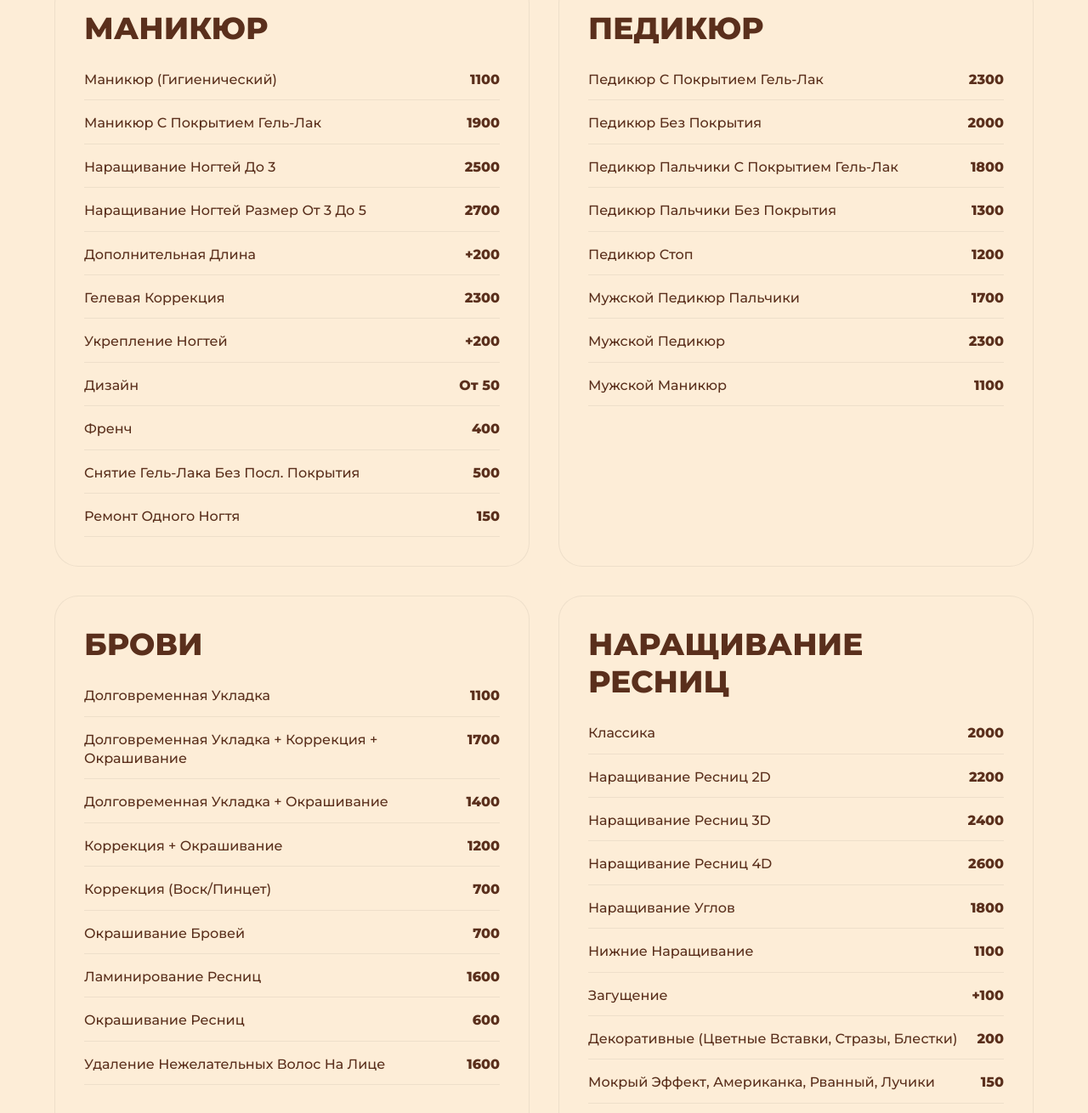
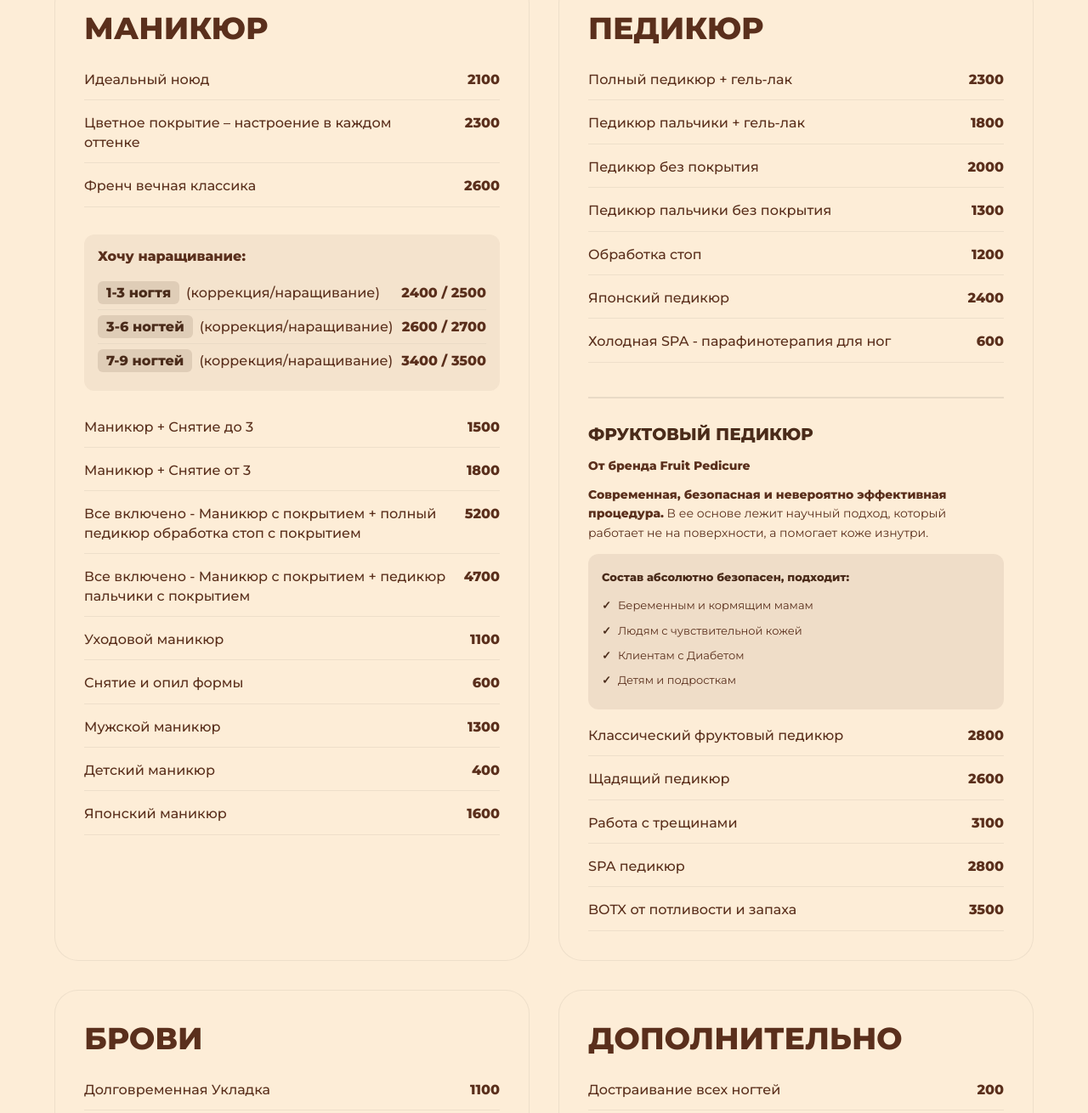
Before and after one commit to t3rasee-design/MOKKO, a plain HTML site: page index.html in a window 1280 px wide. Shown: the part 1072-2382 px from the top of the page at 85% size. Drawn offline with Linux system fonts and the light colour scheme.

Commit message:
Add files via upload

```diff
--- a/index.html
+++ b/index.html
@@ -107,6 +107,30 @@ nav a:hover{
     padding:10px 18px;
     border:1px solid rgba(0,0,0,0.08);
     border-radius:50px;
+}
+
+.instagram-link {
+    display: flex;
+    align-items: center;
+    gap: 10px;
+    padding: 10px 18px;
+    border: 1px solid rgba(0,0,0,0.08);
+    border-radius: 50px;
+    text-decoration: none;
+    color: var(--text);
+    font-size: 16px;
+    font-weight: 500;
+    transition: 0.3s;
+}
+
+.instagram-link:hover {
+    opacity: 0.6;
+}
+
+.instagram-link svg {
+    width: 20px;
+    height: 20px;
+    stroke: var(--text);
 }
 
 /* ================= HERO ================= */
@@ -224,6 +248,108 @@ nav a:hover{
     font-weight:800;
 }
 
+/* Блок наращивания */
+.nail-section {
+    background: rgba(74, 43, 26, 0.05);
+    padding: 16px;
+    border-radius: 12px;
+    margin: 16px 0;
+}
+
+.nail-title {
+    font-size: 16px;
+    font-weight: 700;
+    color: var(--text);
+    margin-bottom: 14px;
+}
+
+.nail-item {
+    display: flex;
+    justify-content: space-between;
+    align-items: center;
+    padding: 10px 0;
+    border-bottom: 1px solid rgba(0,0,0,0.04);
+    font-size: 16px;
+    font-weight: 500;
+}
+
+.nail-item:last-child {
+    border-bottom: none;
+}
+
+.nail-count {
+    font-weight: 800;
+    color: var(--brown);
+    font-size: 16px;
+    background: rgba(74, 43, 26, 0.12);
+    padding: 4px 10px;
+    border-radius: 6px;
+    margin-right: 8px;
+}
+
+.nail-price {
+    font-weight: 800;
+    color: var(--text);
+}
+
+/* Раздел Фруктовый педикюр внутри блока */
+.fruit-section {
+    margin-top: 40px;
+    padding-top: 30px;
+    border-top: 2px solid rgba(0,0,0,0.08);
+}
+
+.fruit-title {
+    font-size: 20px;
+    font-weight: 800;
+    text-transform: uppercase;
+    margin-bottom: 16px;
+    color: var(--brown);
+}
+
+.fruit-brand {
+    font-size: 14px;
+    font-weight: 600;
+    color: var(--text);
+    margin-bottom: 14px;
+}
+
+.fruit-description {
+    font-size: 14px;
+    line-height: 1.6;
+    margin-bottom: 14px;
+    color: var(--text);
+}
+
+.fruit-highlights {
+    background: rgba(74, 43, 26, 0.08);
+    padding: 16px;
+    border-radius: 12px;
+    margin-bottom: 20px;
+    font-size: 13px;
+    line-height: 1.8;
+}
+
+.fruit-highlights-title {
+    font-weight: 700;
+    margin-bottom: 10px;
+    color: var(--brown);
+    font-size: 13px;
+}
+
+.fruit-highlights-item {
+    display: flex;
+    align-items: center;
+    margin-bottom: 6px;
+}
+
+.fruit-highlights-item::before {
+    content: "✓";
+    font-weight: 800;
+    color: var(--brown);
+    margin-right: 8px;
+}
+
 /* ================= CONTACTS ================= */
 
 .contacts{
@@ -263,6 +389,25 @@ nav a:hover{
 
     font-size:28px;
     font-weight:800;
+}
+
+/* ================= FOOTER NOTE ================= */
+
+.price-footer {
+    padding: 0 5%;
+    text-align: center;
+    margin-bottom: 60px;
+}
+
+.footer-note {
+    background: rgba(74, 43, 26, 0.08);
+    padding: 30px;
+    border-radius: 16px;
+    border-left: 4px solid var(--brown);
+    font-size: 16px;
+    font-weight: 600;
+    line-height: 1.8;
+    color: var(--brown);
 }
 
 /* ================= MODAL ================= */
@@ -444,6 +589,15 @@ footer{
             +79885276008
         </a>
 
+        <a class="instagram-link" href="https://www.instagram.com/beauty_studio_mokko?stkn=ZXp2dzhkeTJrdWM2" target="_blank">
+            <svg viewBox="0 0 24 24" fill="none" stroke="currentColor" stroke-width="2" stroke-linecap="round" stroke-linejoin="round">
+                <rect x="2" y="2" width="20" height="20" rx="5" ry="5"></rect>
+                <path d="M16 11.37A4 4 0 1 1 12.63 8 4 4 0 0 1 16 11.37z"></path>
+                <circle cx="17.5" cy="6.5" r="1.5"></circle>
+            </svg>
+            MOKKO
+        </a>
+
     </nav>
 
 </header>
@@ -480,33 +634,51 @@ footer{
 
             <div class="price-list">
 
-                <div class="item"><span>Маникюр (Гигиенический)</span><span>1100</span></div>
+                <div class="item"><span>Идеальный ноюд</span><span>2100</span></div>
 
-                <div class="item"><span>Маникюр С Покрытием Гель-Лак</span><span>1900</span></div>
+                <div class="item"><span>Цветное покрытие – настроение в каждом оттенке</span><span>2300</span></div>
 
-                <div class="item"><span>Наращивание Ногтей До 3</span><span>2500</span></div>
+                <div class="item"><span>Френч вечная классика</span><span>2600</span></div>
 
-                <div class="item"><span>Наращивание Ногтей Размер От 3 До 5</span><span>2700</span></div>
+                <div class="nail-section">
+                    <div class="nail-title">Хочу наращивание:</div>
+                    <div class="nail-item">
+                        <span><span class="nail-count">1-3 ногтя</span>(коррекция/наращивание)</span>
+                        <span class="nail-price">2400 / 2500</span>
+                    </div>
+                    <div class="nail-item">
+                        <span><span class="nail-count">3-6 ногтей</span>(коррекция/наращивание)</span>
+                        <span class="nail-price">2600 / 2700</span>
+                    </div>
+                    <div class="nail-item">
+                        <span><span class="nail-count">7-9 ногтей</span>(коррекция/наращивание)</span>
+                        <span class="nail-price">3400 / 3500</span>
+                    </div>
+                </div>
 
-                <div class="item"><span>Дополнительная Длина</span><span>+200</span></div>
+                <div class="item"><span>Маникюр + Снятие до 3</span><span>1500</span></div>
 
-                <div class="item"><span>Гелевая Коррекция</span><span>2300</span></div>
+                <div class="item"><span>Маникюр + Снятие от 3</span><span>1800</span></div>
 
-                <div class="item"><span>Укрепление Ногтей</span><span>+200</span></div>
+                <div class="item"><span>Все включено - Маникюр с покрытием + полный педикюр обработка стоп с покрытием</span><span>5200</span></div>
 
-                <div class="item"><span>Дизайн</span><span>От 50</span></div>
+                <div class="item"><span>Все включено - Маникюр с покрытием + педикюр пальчики с покрытием</span><span>4700</span></div>
 
-                <div class="item"><span>Френч</span><span>400</span></div>
+                <div class="item"><span>Уходовой маникюр</span><span>1100</span></div>
 
-                <div class="item"><span>Снятие Гель-Лака Без Посл. Покрытия</span><span>500</span></div>
+                <div class="item"><span>Снятие и опил формы</span><span>600</span></div>
 
-                <div class="item"><span>Ремонт Одного Ногтя</span><span>150</span></div>
+                <div class="item"><span>Мужской маникюр</span><span>1300</span></div>
+
+                <div class="item"><span>Детский маникюр</span><span>400</span></div>
+
+                <div class="item"><span>Японский маникюр</span><span>1600</span></div>
 
             </div>
 
         </div>
 
-        <!-- ПЕДИКЮР -->
+        <!-- ПЕДИКЮР + ФРУКТОВЫЙ ПЕДИКЮР -->
 
         <div class="card">
 
@@ -514,22 +686,50 @@ footer{
 
             <div class="price-list">
 
-                <div class="item"><span>Педикюр С Покрытием Гель-Лак</span><span>2300</span></div>
+                <div class="item"><span>Полный педикюр + гель-лак</span><span>2300</span></div>
 
-                <div class="item"><span>Педикюр Без Покрытия</span><span>2000</span></div>
+                <div class="item"><span>Педикюр пальчики + гель-лак</span><span>1800</span></div>
 
-                <div class="item"><span>Педикюр Пальчики С Покрытием Гель-Лак</span><span>1800</span></div>
+                <div class="item"><span>Педикюр без покрытия</span><span>2000</span></div>
 
-                <div class="item"><span>Педикюр Пальчики Без Покрытия</span><span>1300</span></div>
+                <div class="item"><span>Педикюр пальчики без покрытия</span><span>1300</span></div>
 
-                <div class="item"><span>Педикюр Стоп</span><span>1200</span></div>
+                <div class="item"><span>Обработка стоп</span><span>1200</span></div>
 
-                <div class="item"><span>Мужской Педикюр Пальчики</span><span>1700</span></div>
+                <div class="item"><span>Японский педикюр</span><span>2400</span></div>
 
-                <div class="item"><span>Мужской Педикюр</span><span>2300</span></div>
+                <div class="item"><span>Холодная SPA - парафинотерапия для ног</span><span>600</span></div>
 
-                <div class="item"><span>Мужской Маникюр</span><span>1100</span></div>
+            </div>
 
+            <!-- ФРУКТОВЫЙ ПЕДИКЮР -->
+            <div class="fruit-section">
+                <div class="fruit-title">Фруктовый Педикюр</div>
+                <div class="fruit-brand">От бренда Fruit Pedicure</div>
+
+                <div class="fruit-description">
+                    <strong>Современная, безопасная и невероятно эффективная процедура.</strong> В ее основе лежит научный подход, который работает не на поверхности, а помогает коже изнутри.
+                </div>
+
+                <div class="fruit-highlights">
+                    <div class="fruit-highlights-title">Состав абсолютно безопасен, подходит:</div>
+                    <div class="fruit-highlights-item">Беременным и кормящим мамам</div>
+                    <div class="fruit-highlights-item">Людям с чувствительной кожей</div>
+                    <div class="fruit-highlights-item">Клиентам с Диабетом</div>
+                    <div class="fruit-highlights-item">Детям и подросткам</div>
+                </div>
+
+                <div class="price-list">
+                    <div class="item"><span>Классический фруктовый педикюр</span><span>2800</span></div>
+
+                    <div class="item"><span>Щадящий педикюр</span><span>2600</span></div>
+
+                    <div class="item"><span>Работа с трещинами</span><span>3100</span></div>
+
+                    <div class="item"><span>SPA педикюр</span><span>2800</span></div>
+
+                    <div class="item"><span>BOTX от потливости и запаха</span><span>3500</span></div>
+                </div>
             </div>
 
         </div>
@@ -558,43 +758,31 @@ footer{
 
                 <div class="item"><span>Окрашивание Ресниц</span><span>600</span></div>
 
-                <div class="item"><span>Удаление Нежелательных Волос На Лице</span><span>1600</span></div>
+                <div class="item"><span>Удаление Нежелательных Волос На Лице</span><span>400</span></div>
 
             </div>
 
         </div>
 
-
-
-        <!-- РЕСНИЦЫ -->
+        <!-- ДОПОЛНИТЕЛЬНО -->
 
         <div class="card">
 
-            <h3>Наращивание Ресниц</h3>
+            <h3>Дополнительно</h3>
 
             <div class="price-list">
 
-                <div class="item"><span>Классика</span><span>2000</span></div>
+                <div class="item"><span>Достраивание всех ногтей</span><span>200</span></div>
 
-                <div class="item"><span>Наращивание Ресниц 2D</span><span>2200</span></div>
+                <div class="item"><span>Дизайн</span><span>50-500</span></div>
 
-                <div class="item"><span>Наращивание Ресниц 3D</span><span>2400</span></div>
+                <div class="item"><span>Втирка</span><span>400</span></div>
 
-                <div class="item"><span>Наращивание Ресниц 4D</span><span>2600</span></div>
+                <div class="item"><span>Исправление всех клюющих, взлетных ногтей</span><span>400</span></div>
 
-                <div class="item"><span>Наращивание Углов</span><span>1800</span></div>
+                <div class="item"><span>Покрытие лаком</span><span>50</span></div>
 
-                <div class="item"><span>Нижние Наращивание</span><span>1100</span></div>
-
-                <div class="item"><span>Загущение</span><span>+100</span></div>
-
-                <div class="item"><span>Декоративные (Цветные Вставки, Стразы, Блестки)</span><span>200</span></div>
-
-                <div class="item"><span>Мокрый Эффект, Американка, Рванный, Лучики</span><span>150</span></div>
-
-                <div class="item"><span>Цветные Ресницы Полностью, Аниме</span><span>+250</span></div>
-
-                <div class="item"><span>Снятие Чужой Работы</span><span>+400</span></div>
+                <div class="item"><span>Холодная SPA – парафинотерапия для рук</span><span>500</span></div>
 
             </div>
 
@@ -603,6 +791,12 @@ footer{
     </div>
 
 </section>
+
+<div class="price-footer">
+    <div class="footer-note">
+        В каждую услугу входит: снятие, маникюр, починка 1 – 2 (взлетные, клюющие, трещины) ногтей, покрытие материалом.
+    </div>
+</div>
 
 <section class="contacts" id="location">
 
```
